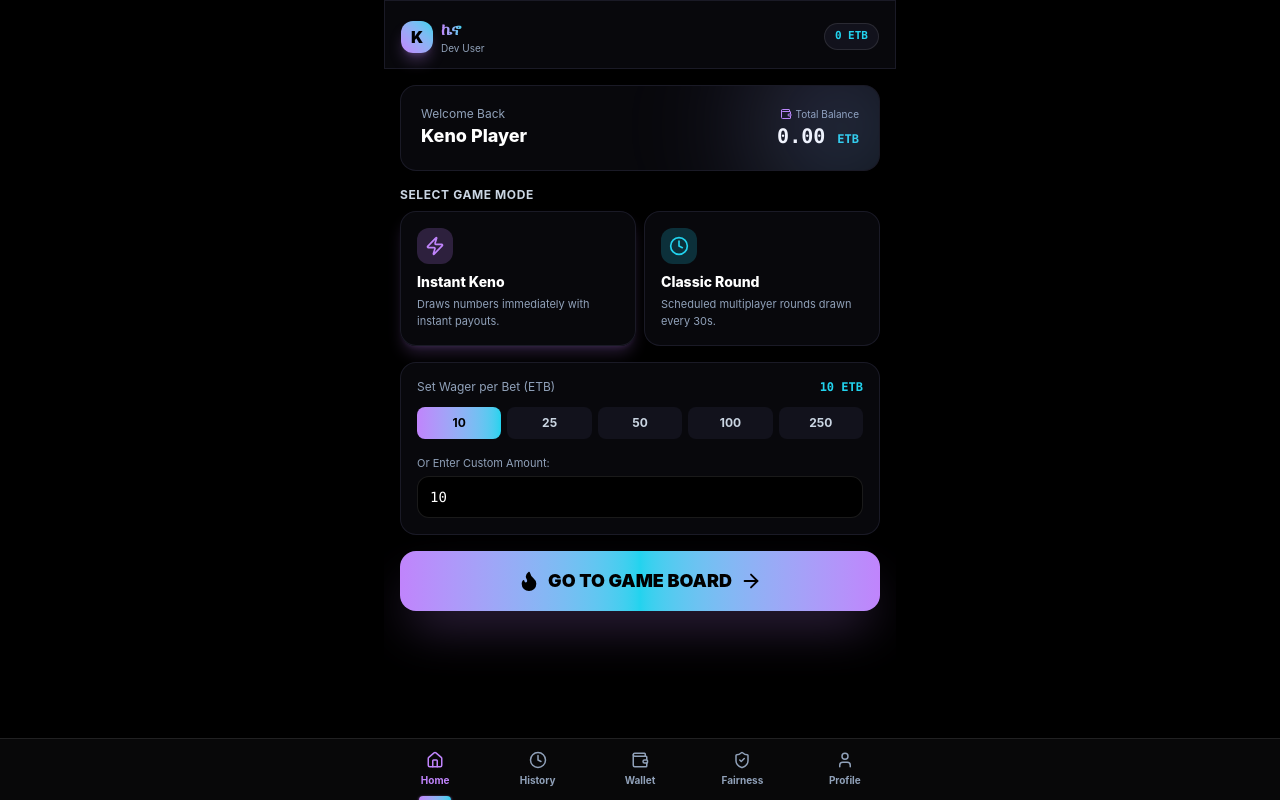
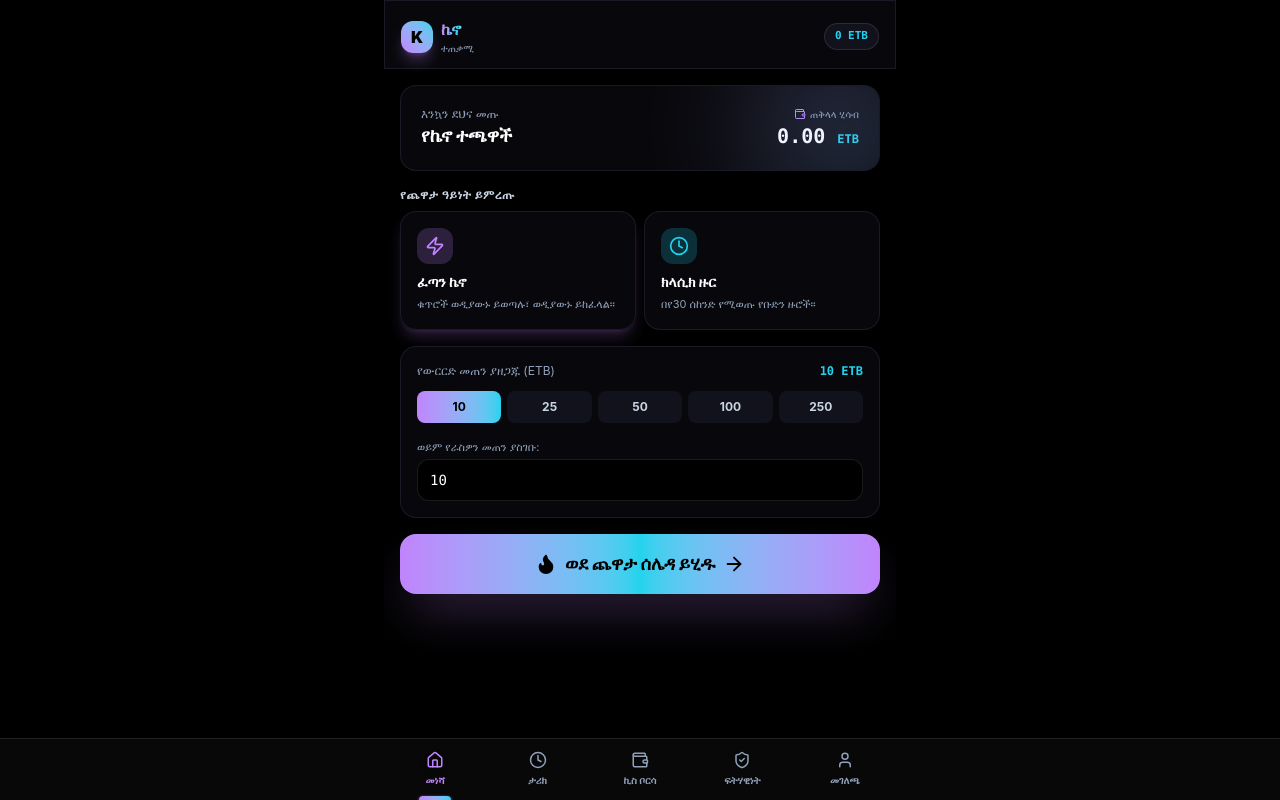
Before and after one commit to 123bruke/Keno_Game, a React (Vite) app in the folder Frontend/: page / in a window 1280 px wide. Built offline with nearby package versions, Linux system fonts and the light colour scheme; no server answers; the HTML template or start-up script is replaced by a standard one.

Commit message:
feat: add Amharic translations to Home, App, BetControls

```diff
--- a/Frontend/src/App.tsx
+++ b/Frontend/src/App.tsx
@@ -19,12 +19,19 @@ import { Home as HomeIcon, Clock, WalletIcon, ShieldCheck, User as UserIcon, Arr
 const qc = new QueryClient();
 
 // Client Navigation Tabs
-const TABS: { id: Tab; label: string; icon: any }[] = [
+const TABS_EN: { id: Tab; label: string; icon: any }[] = [
   { id: "home", label: "Home", icon: HomeIcon },
   { id: "history", label: "History", icon: Clock },
   { id: "wallet", label: "Wallet", icon: WalletIcon },
   { id: "fair", label: "Fairness", icon: ShieldCheck },
   { id: "profile", label: "Profile", icon: UserIcon },
+];
+const TABS_AM: { id: Tab; label: string; icon: any }[] = [
+  { id: "home", label: "መነሻ", icon: HomeIcon },
+  { id: "history", label: "ታሪክ", icon: Clock },
+  { id: "wallet", label: "ኪስ ቦርሳ", icon: WalletIcon },
+  { id: "fair", label: "ፍትሃዊነት", icon: ShieldCheck },
+  { id: "profile", label: "መገለጫ", icon: UserIcon },
 ];
 
 function AppContent() {
@@ -39,8 +46,11 @@ function AppContent() {
     clearSelection,
     currentUser,
     setCurrentUser,
+    language,
 
   } = useAppStore();
+
+  const TABS = language === "am" ? TABS_AM : TABS_EN;
 
   const playMutation = usePlayKeno();
   const { data: roundData } = useCurrentRound();
@@ -91,12 +101,12 @@ function AppContent() {
               }
             }, 70);
           } else {
-            alert(`Ticket accepted for Classic Round #${data.roundNumber}!`);
+            alert(language === "am" ? `ትኬት ለክላሲክ ዙር #${data.roundNumber} ተመዝግቧል!` : `Ticket accepted for Classic Round #${data.roundNumber}!`);
             clearSelection();
           }
         },
         onError: (err: any) => {
-          alert(err?.response?.data?.message || err?.message || "Failed to place bet");
+          alert(err?.response?.data?.message || err?.message || (language === "am" ? "ውርርድ ማድረግ አልተሳካም" : "Failed to place bet"));
         },
       }
     );
@@ -134,7 +144,7 @@ function AppContent() {
               ኬኖ
             </h1>
             <div className="flex items-center gap-1.5 text-[10px] text-slate-400">
-              <span>{currentUser?.username ? `@${currentUser.username}` : "Dev User"}</span>
+              <span>{currentUser?.username ? `@${currentUser.username}` : (language === "am" ? "ተጠቃሚ" : "Dev User")}</span>
               {(currentUser?.role === "ADMIN" || currentUser?.role === "SUPERADMIN") && (
                 <span
                   onClick={(e) => { playSound('select'); e.stopPropagation(); setActiveTab("admin"); }}
@@ -165,10 +175,10 @@ function AppContent() {
                 onClick={() => { playSound(); setActiveTab("home"); }}
                 className="flex items-center gap-1 text-xs font-bold text-[#C084FC] hover:text-white transition-all bg-[#12121c] px-3 py-1.5 rounded-xl border border-white/10"
               >
-                <ArrowLeft size={14} /> Back to Home
+                <ArrowLeft size={14} /> {language === "am" ? "ወደ መነሻ ተመለስ" : "Back to Home"}
               </button>
               <span className="text-xs text-slate-400 font-mono">
-                {gameMode} MODE
+                {gameMode === "INSTANT" ? (language === "am" ? "ፈጣን ሁነታ" : "INSTANT MODE") : (language === "am" ? "ክላሲክ ሁነታ" : "CLASSIC MODE")}
               </span>
             </div>
             <KenoBoard winningNumbers={drawWinning} revealedCount={drawRevealed} />
--- a/Frontend/src/components/BetControls.tsx
+++ b/Frontend/src/components/BetControls.tsx
@@ -31,6 +31,7 @@ export default function BetControls({
     betAmount,
     gameMode,
     setGameMode,
+    language,
   } = useAppStore();
   const { data: wallet } = useWallet();
   const quickPickMutation = useQuickPick();
@@ -66,7 +67,7 @@ export default function BetControls({
           }`}
         >
           <Zap size={14} />
-          Instant Keno
+          {language === "am" ? "ፈጣን ኬኖ" : "Instant Keno"}
         </button>
         <button
           onClick={() => { playSound('select'); setGameMode("CLASSIC"); }}
@@ -77,7 +78,7 @@ export default function BetControls({
           }`}
         >
           <Clock size={14} />
-          Classic Round
+          {language === "am" ? "ክላሲክ ዙር" : "Classic Round"}
         </button>
       </div>
 
@@ -85,8 +86,8 @@ export default function BetControls({
       {count > 0 && (
         <div className="glass-card rounded-xl p-2.5 border border-white/10">
           <div className="text-[11px] text-slate-400 mb-1.5 flex justify-between items-center">
-            <span>Payout Multipliers ({count} selected)</span>
-            <span className="text-[#C084FC] font-semibold">Max {(Math.max(...Object.values(multiplierTable), 0))}x</span>
+            <span>{language === "am" ? `የክፍያ ማባዣ (${count} ተመርጧል)` : `Payout Multipliers (${count} selected)`}</span>
+            <span className="text-[#C084FC] font-semibold">{language === "am" ? "ከፍተኛ" : "Max"} {(Math.max(...Object.values(multiplierTable), 0))}x</span>
           </div>
           <div className="flex gap-1.5 overflow-x-auto pb-1 scrollbar-none">
             {Object.entries(multiplierTable).map(([hit, mult]) => (
@@ -94,7 +95,7 @@ export default function BetControls({
                 key={hit}
                 className="flex-1 min-w-[50px] bg-[#12121c] rounded-lg p-1.5 text-center border border-white/5"
               >
-                <div className="text-[10px] text-slate-400">{hit} Hits</div>
+                <div className="text-[10px] text-slate-400">{hit} {language === "am" ? "ግጥሚያ" : "Hits"}</div>
                 <div className="text-xs font-bold text-[#22D3EE]">{mult}x</div>
               </div>
             ))}
@@ -105,14 +106,14 @@ export default function BetControls({
       {/* Quick Pick & Selection Helpers */}
       <div className="flex items-center justify-between gap-2">
         <div className="flex items-center gap-1">
-          <span className="text-xs text-slate-400">Quick Pick:</span>
+          <span className="text-xs text-slate-400">{language === "am" ? "ፈጣን ምርጫ:" : "Quick Pick:"}</span>
           {[3, 5, 7, 10].map((n) => (
             <button
               key={n}
               onClick={() => { playSound(); handleQuickPick(n); }}
               className="px-2 py-1 rounded-md bg-[#12121c] border border-white/10 text-xs font-bold text-[#C084FC] hover:bg-[#C084FC] hover:text-black transition-all"
             >
-              Pick {n}
+              {language === "am" ? `${n} ምረጥ` : `Pick ${n}`}
             </button>
           ))}
         </div>
@@ -120,15 +121,15 @@ export default function BetControls({
           onClick={() => { playSound(); clearSelection(); }}
           disabled={selectedNumbers.length === 0}
           className="p-1.5 rounded-md bg-rose-500/10 text-rose-400 hover:bg-rose-500/20 disabled:opacity-30 text-xs font-bold flex items-center gap-1"
-          title="Clear Selection"
+          title={language === "am" ? "ምርጫ አጽዳ" : "Clear Selection"}
         >
-          <Trash2 size={14} /> Clear
+          <Trash2 size={14} /> {language === "am" ? "አጽዳ" : "Clear"}
         </button>
       </div>
 
       {/* Active Wager Info Badge */}
       <div className="flex justify-between items-center text-xs text-slate-400 bg-[#09090b] px-3 py-2 rounded-xl border border-white/10">
-        <span>Active Wager (set in Home):</span>
+        <span>{language === "am" ? "ንቁ ውርርድ (በመነሻ ገጽ የተዘጋጀ):" : "Active Wager (set in Home):"}</span>
         <span className="font-extrabold text-[#22D3EE] font-mono">{betAmount} ETB</span>
       </div>
 
@@ -140,10 +141,10 @@ export default function BetControls({
       >
         <Flame size={20} className="fill-black" />
         {isPlaying
-          ? "Drawing Numbers..."
+          ? (language === "am" ? "ቁጥሮች እየወጡ ነው..." : "Drawing Numbers...")
           : gameMode === "INSTANT"
-          ? `Play Instant (${count} numbers @ ${betAmount} ETB)`
-          : `Queue Classic Ticket (${count} numbers @ ${betAmount} ETB)`}
+          ? (language === "am" ? `ፈጣን ተጫወት (${count} ቁጥሮች @ ${betAmount} ETB)` : `Play Instant (${count} numbers @ ${betAmount} ETB)`)
+          : (language === "am" ? `የክላሲክ ትኬት አስገባ (${count} ቁጥሮች @ ${betAmount} ETB)` : `Queue Classic Ticket (${count} numbers @ ${betAmount} ETB)`)}
       </button>
     </div>
   );
--- a/Frontend/src/components/Home.tsx
+++ b/Frontend/src/components/Home.tsx
@@ -14,6 +14,7 @@ export default function Home() {
     betAmount,
     setBetAmount,
     currentUser,
+    language,
   } = useAppStore();
 
   const { data: wallet } = useWallet();
@@ -31,14 +32,14 @@ export default function Home() {
 
         <div className="flex items-center justify-between">
           <div>
-            <div className="text-xs text-slate-400">Welcome Back</div>
+            <div className="text-xs text-slate-400">{language === "am" ? "እንኳን ደህና መጡ" : "Welcome Back"}</div>
             <h2 className="text-lg font-extrabold text-white">
-              {currentUser?.firstName || currentUser?.username || "Keno Player"}
+              {currentUser?.firstName || currentUser?.username || (language === "am" ? "የኬኖ ተጫዋች" : "Keno Player")}
             </h2>
           </div>
           <div className="text-right">
             <div className="text-[10px] text-slate-400 flex items-center justify-end gap-1">
-              <WalletIcon size={12} className="text-[#C084FC]" /> Total Balance
+              <WalletIcon size={12} className="text-[#C084FC]" /> {language === "am" ? "ጠቅላላ ሂሳብ" : "Total Balance"}
             </div>
             <div className="text-xl font-black text-white font-mono">
               {Number(wallet?.totalBalance || 0).toFixed(2)}{" "}
@@ -49,15 +50,15 @@ export default function Home() {
 
         {roundData && (
           <div className="mt-3 pt-3 border-t border-white/10 flex items-center justify-between text-xs">
-            <span className="text-slate-400">Active Classic Round:</span>
-            <span className="text-[#22D3EE] font-bold">Round #{roundData.roundNumber}</span>
+            <span className="text-slate-400">{language === "am" ? "ንቁ የክላሲክ ዙር:" : "Active Classic Round:"}</span>
+            <span className="text-[#22D3EE] font-bold">{language === "am" ? `ዙር #${roundData.roundNumber}` : `Round #${roundData.roundNumber}`}</span>
           </div>
         )}
       </div>
 
       {/* Game Mode Selection */}
       <div className="space-y-2">
-        <div className="text-xs font-bold text-slate-300 uppercase tracking-wider">Select Game Mode</div>
+        <div className="text-xs font-bold text-slate-300 uppercase tracking-wider">{language === "am" ? "የጨዋታ ዓይነት ይምረጡ" : "Select Game Mode"}</div>
         <div className="grid grid-cols-2 gap-2">
           <div
             onClick={() => { playSound('select'); setGameMode("INSTANT"); }}
@@ -70,8 +71,8 @@ export default function Home() {
             <div className="p-2 rounded-xl bg-[#C084FC]/20 text-[#C084FC] w-fit mb-2">
               <Zap size={20} />
             </div>
-            <h3 className="font-extrabold text-sm text-white">Instant Keno</h3>
-            <p className="text-[11px] text-slate-400 mt-1">Draws numbers immediately with instant payouts.</p>
+            <h3 className="font-extrabold text-sm text-white">{language === "am" ? "ፈጣን ኬኖ" : "Instant Keno"}</h3>
+            <p className="text-[11px] text-slate-400 mt-1">{language === "am" ? "ቁጥሮች ወዲያውኑ ይወጣሉ፣ ወዲያውኑ ይከፈላል።" : "Draws numbers immediately with instant payouts."}</p>
           </div>
 
           <div
@@ -85,8 +86,8 @@ export default function Home() {
             <div className="p-2 rounded-xl bg-[#22D3EE]/20 text-[#22D3EE] w-fit mb-2">
               <Clock size={20} />
             </div>
-            <h3 className="font-extrabold text-sm text-white">Classic Round</h3>
-            <p className="text-[11px] text-slate-400 mt-1">Scheduled multiplayer rounds drawn every 30s.</p>
+            <h3 className="font-extrabold text-sm text-white">{language === "am" ? "ክላሲክ ዙር" : "Classic Round"}</h3>
+            <p className="text-[11px] text-slate-400 mt-1">{language === "am" ? "በየ30 ሰከንድ የሚወጡ የቡድን ዙሮች።" : "Scheduled multiplayer rounds drawn every 30s."}</p>
           </div>
         </div>
       </div>
@@ -94,7 +95,7 @@ export default function Home() {
       {/* Bet Wager Selector */}
       <div className="glass-card rounded-2xl p-4 space-y-3 border border-white/10">
         <div className="text-xs text-slate-400 flex justify-between">
-          <span>Set Wager per Bet (ETB)</span>
+          <span>{language === "am" ? "የውርርድ መጠን ያዘጋጁ (ETB)" : "Set Wager per Bet (ETB)"}</span>
           <span className="font-bold text-[#22D3EE] font-mono">{betAmount} ETB</span>
         </div>
         <div className="flex gap-1.5">
@@ -115,14 +116,14 @@ export default function Home() {
 
         {/* Manual Custom Bet Input */}
         <div className="pt-1">
-          <label className="text-[11px] text-slate-400 block mb-1">Or Enter Custom Amount:</label>
+          <label className="text-[11px] text-slate-400 block mb-1">{language === "am" ? "ወይም የራስዎን መጠን ያስገቡ:" : "Or Enter Custom Amount:"}</label>
           <input
             type="number"
             min={1}
             max={wallet?.totalBalance ?? 10000}
             value={betAmount}
             onChange={(e) => setBetAmount(Math.max(1, Number(e.target.value)))}
-            placeholder="Enter custom wager amount..."
+            placeholder={language === "am" ? "የውርርድ መጠን ያስገቡ..." : "Enter custom wager amount..."}
             className="w-full px-3 py-2.5 rounded-xl bg-[#000000] border border-white/10 text-white font-mono text-sm focus:outline-none focus:border-[#C084FC] transition-all"
           />
         </div>
@@ -135,8 +136,8 @@ export default function Home() {
       >
         <Flame size={22} className="fill-black" />
         {selectedNumbers.length > 0
-          ? `ENTER GAME (${selectedNumbers.length} Selected)`
-          : "GO TO GAME BOARD"}
+          ? (language === "am" ? `ወደ ጨዋታ ግቡ (${selectedNumbers.length} ተመርጧል)` : `ENTER GAME (${selectedNumbers.length} Selected)`)
+          : (language === "am" ? "ወደ ጨዋታ ሰሌዳ ይሂዱ" : "GO TO GAME BOARD")}
         <ArrowRight size={22} />
       </button>
     </div>
```
